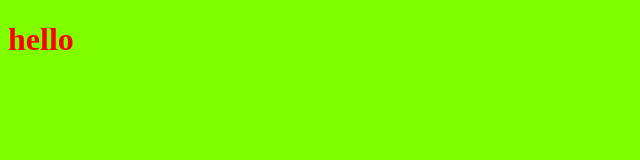
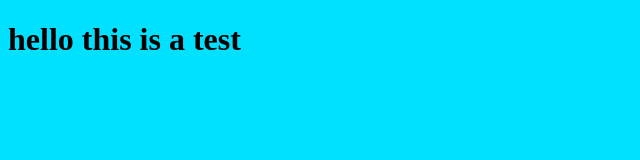
Before and after one commit to wwwwweslam/test, a plain HTML site: page index.html in a window 1280 px wide. Shown: the whole page, without its empty margins (0-640 px from the left). Drawn offline with Linux system fonts and the light colour scheme.

Commit message:
عملت برانش جديدد و عدلت علي الوان الخلفية والhtml

```diff
--- a/index.html
+++ b/index.html
@@ -8,7 +8,7 @@
 </head>
 <body>
     <h1>
-        hello
+        hello this is a test
     </h1>
     <script src = "app.js"></script>
 </body>
--- a/style.css
+++ b/style.css
@@ -1,6 +1,6 @@
 h1{
-    color: red;
+    color: rgb(0, 0, 0);
 }
 body{
-    background-color: chartreuse;
+    background-color: rgb(0, 225, 255);
 }
```
